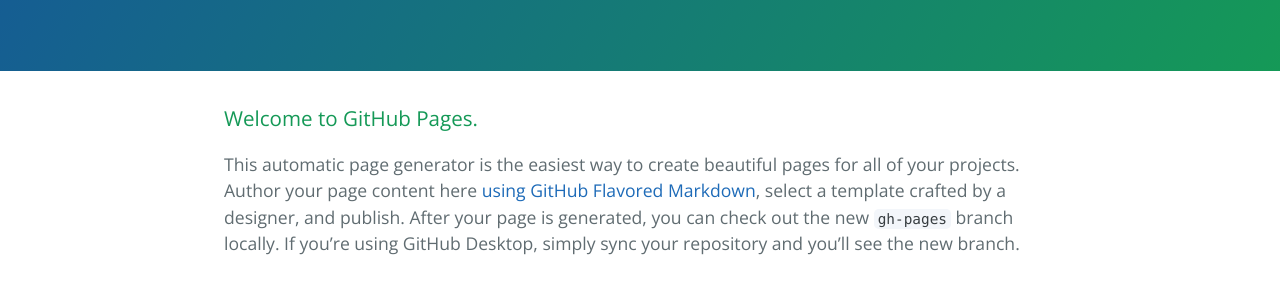
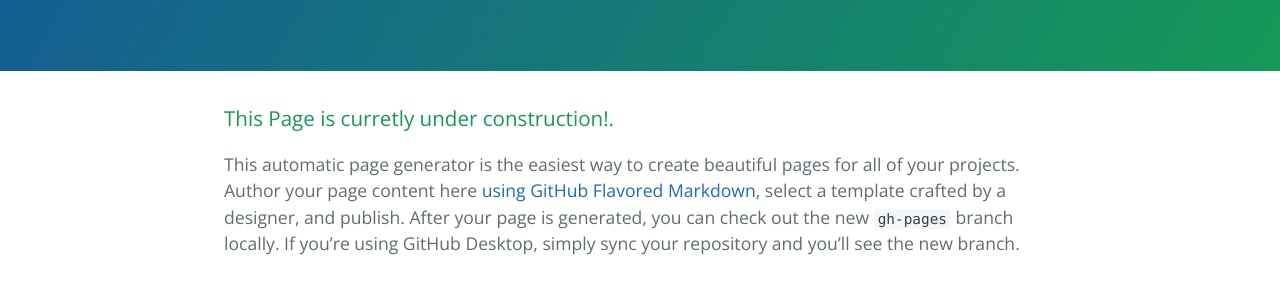
Before and after one commit to rajarshi1/rajarshi_random, a Jekyll site: the page index.html, which Jekyll copies as it is, in a window 1280 px wide. Shown: the part 246-540 px from the top of the page. Built offline with Jekyll 4.4.1, drawn with Linux system fonts in a browser that asks for light colours.

Commit message:
Update index.html

```diff
--- a/index.html
+++ b/index.html
@@ -17,7 +17,7 @@
 
     <section class="main-content">
       <h3>
-<a id="welcome-to-github-pages" class="anchor" href="#welcome-to-github-pages" aria-hidden="true"><span aria-hidden="true" class="octicon octicon-link"></span></a>Welcome to GitHub Pages.</h3>
+<a id="welcome-to-github-pages" class="anchor" href="#welcome-to-github-pages" aria-hidden="true"><span aria-hidden="true" class="octicon octicon-link"></span></a>This Page is curretly under construction!.</h3>
 
 <p>This automatic page generator is the easiest way to create beautiful pages for all of your projects. Author your page content here <a href="https://guides.github.com/features/mastering-markdown/">using GitHub Flavored Markdown</a>, select a template crafted by a designer, and publish. After your page is generated, you can check out the new <code>gh-pages</code> branch locally. If you’re using GitHub Desktop, simply sync your repository and you’ll see the new branch.</p>
 
```
